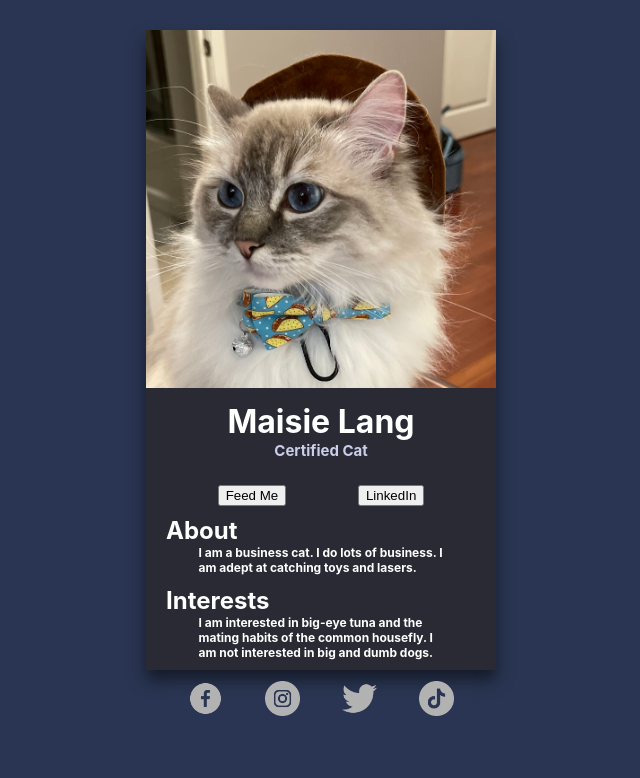
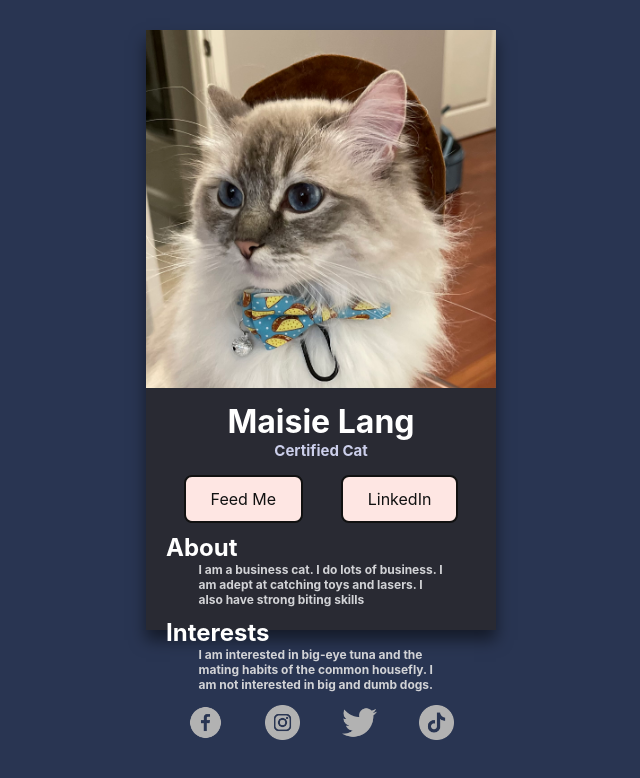
Before and after one commit to jwang945/digital-business-card, a React (Create React App) app: page / in a window 1280 px wide. Shown: the top 778 px of the page, without its empty margins (319-959 px from the left). Built offline with nearby package versions, Linux system fonts and the light colour scheme.

Commit message:
finishing touches

```diff
--- a/src/components/Description.js
+++ b/src/components/Description.js
@@ -4,13 +4,13 @@ export default function Description() {
             <h1 className = "description-name">Maisie Lang</h1>
             <h2 className = "profession">Certified Cat</h2>
             <div className="buttons">
-                <button className = "feed-button">Feed Me</button>
-                <button className = "linkedin-button">LinkedIn</button>
+                <button className = "button">Feed Me</button>
+                <button className = "button">LinkedIn</button>
             </div>
             <div className="descriptions-box">
                 <div className = "description">
                     <h2 className = "about-title">About</h2>
-                    <h3>I am a business cat. I do lots of business. I am adept at catching toys and lasers.</h3>
+                    <h3>I am a business cat. I do lots of business. I am adept at catching toys and lasers. I also have strong biting skills</h3>
                 </div>
                 <div className = "description">
                     <h2>Interests</h2>
--- a/src/index.css
+++ b/src/index.css
@@ -18,7 +18,7 @@ code {
   width: 350px;
   margin-left: auto;
   margin-right: auto;
-  height: 80vh;
+  height: 75vh;
   margin-top: 30px;
   box-shadow: 0px 10px 15px 0px rgba(0, 0, 0, 0.5);
 }
@@ -34,13 +34,33 @@ code {
 .profession {
   color: #cccfeb;
   margin: auto;
-  padding-bottom: 25px;
+  padding-bottom: 15px;
   font-size: 15px;
 }
 .buttons {
   display: flex;
   justify-content: space-evenly;
 }
+.button {
+  align-items: center;
+  background-color: #fee6e3;
+  border: 2px solid #111;
+  border-radius: 8px;
+  box-sizing: border-box;
+  color: #111;
+  cursor: pointer;
+  display: flex;
+  font-family: Inter,sans-serif;
+  font-size: 16px;
+  height: 48px;
+  justify-content: center;
+  line-height: 24px;
+  max-width: 100%;
+  padding: 0 25px;
+  position: relative;
+  text-align: center;
+}
+
 .descriptions-box {
   margin-left: 20px;
   margin-right: 15px;
@@ -53,7 +73,7 @@ code {
   margin-top: 10px;
 }
 .description > h3 {
-  color: white;
+  color:#d2d3d6;
   text-align: left;
   font-size: 12px;
   margin: 0px;
@@ -65,7 +85,7 @@ code {
   justify-content: space-evenly;
 }
 .footer > img {
-  padding-top: 20px;
+  padding-top: 12px;
   width: 35px;
 }
 .invert { filter: invert(70%); }
```
